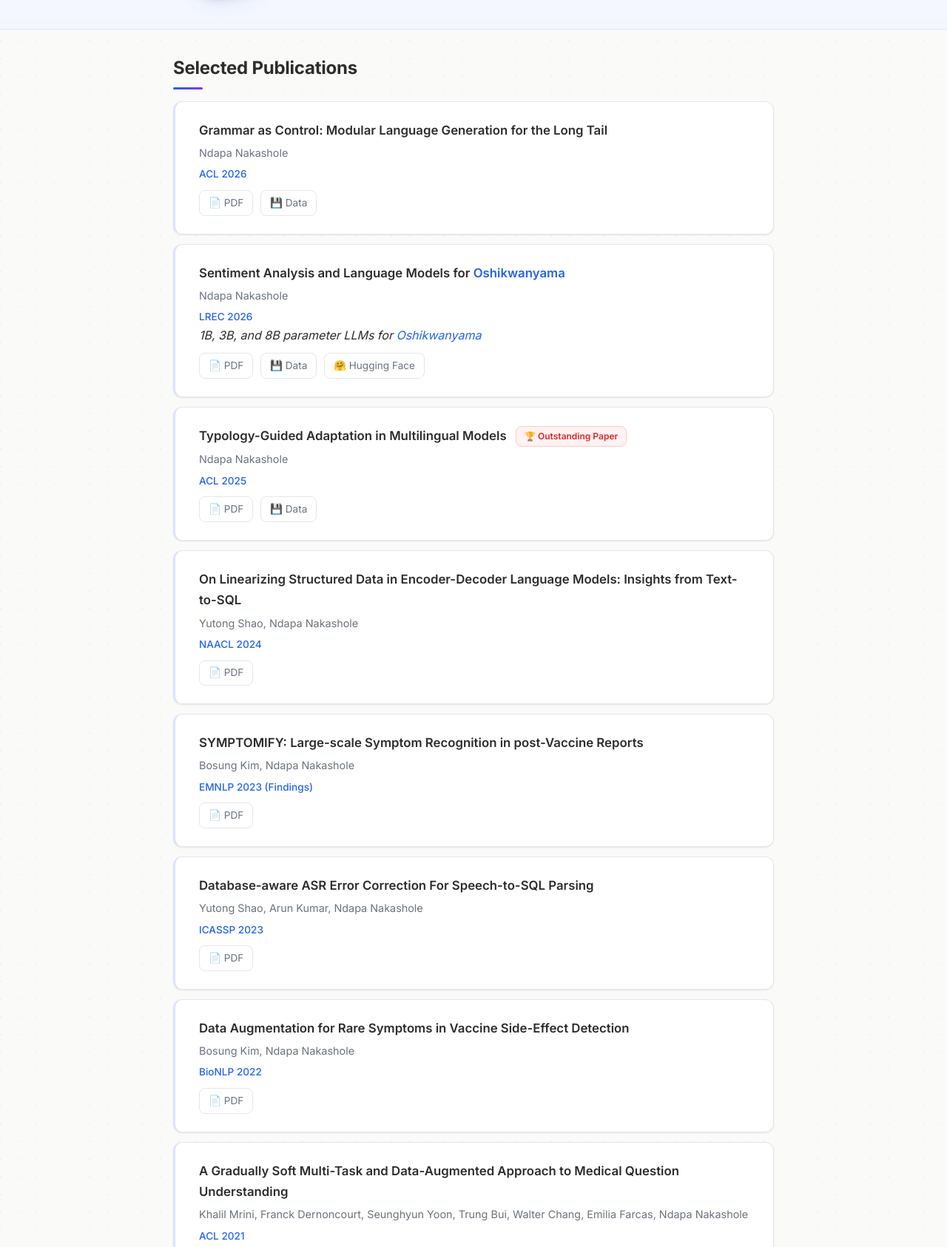
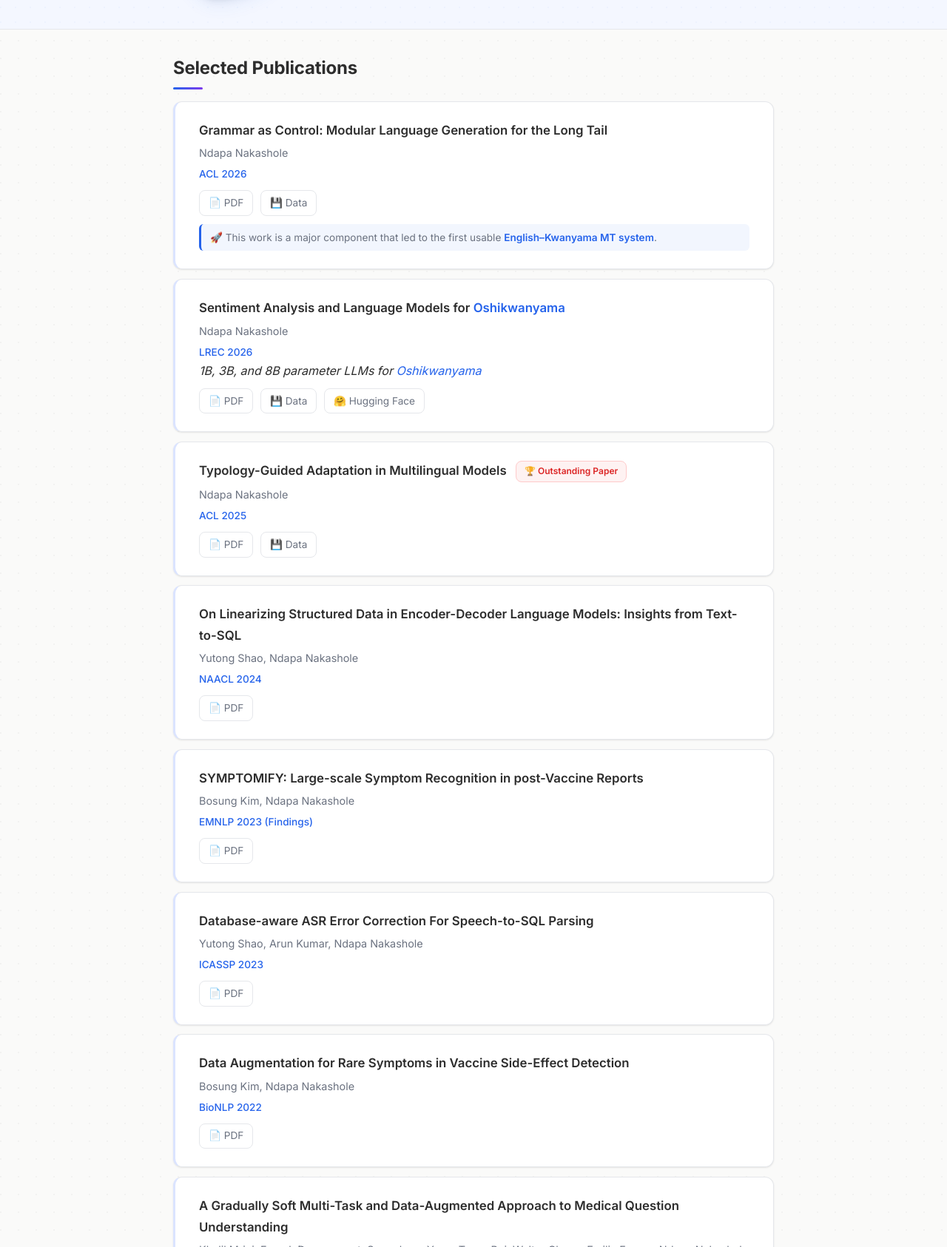
Before and after one commit to ndapa/ndapa.github.io, a Jekyll site: the page built from research.md, in a window 1280 px wide, cut to the strip 234-1920 px from the top of the page. Shown: the whole strip at 74% size. Built offline with Jekyll 4.4.1, drawn with Linux system fonts in a browser that asks for light colours.

Commit message:
Add impact badge linking ACL 2026 paper to English-Kwanyama MT system

```diff
--- a/assets/css/style.css
+++ b/assets/css/style.css
@@ -313,6 +313,28 @@ strong {
   vertical-align: middle;
 }
 
+/* Impact note */
+.pub-card .pub-impact {
+  margin-top: 0.7rem;
+  font-size: 0.85rem;
+  line-height: 1.5;
+  color: var(--text-muted);
+  background: var(--accent-light);
+  border-left: 3px solid var(--accent);
+  border-radius: 6px;
+  padding: 0.5rem 0.75rem;
+}
+
+.pub-card .pub-impact a {
+  color: var(--accent);
+  font-weight: 600;
+  text-decoration: none;
+}
+
+.pub-card .pub-impact a:hover {
+  text-decoration: underline;
+}
+
 /* ---- Tables ---- */
 table {
   width: 100%;
--- a/research.md
+++ b/research.md
@@ -14,7 +14,7 @@ permalink: /research/
     <a href="{{'/assets/docs/papers/2026-acl-mtig.pdf'|relative_url}}">📄 PDF</a>
     <a href="https://github.com/okalai-ai/mtig">💾 Data</a>
   </div>
-
+  <div class="pub-impact">🚀 This work is a major component that led to the first usable <a href="https://okalex.org/">English–Kwanyama MT system</a>.</div>
 </div>
 
 <div class="pub-card" id="kwanyama-lrec2026">
```
